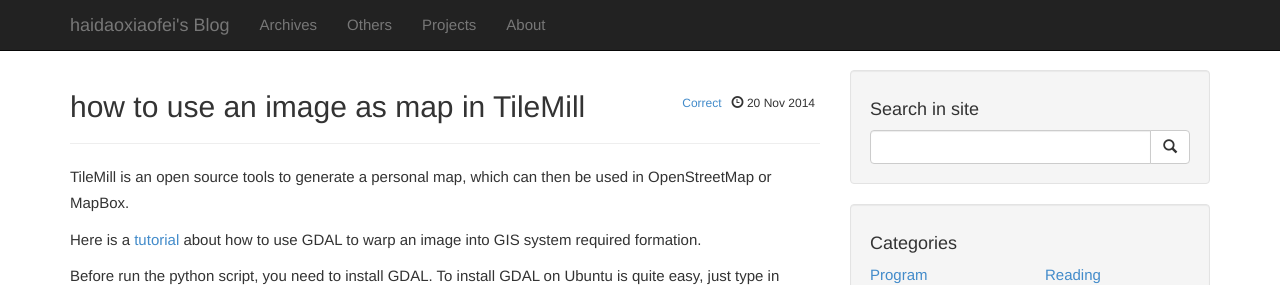
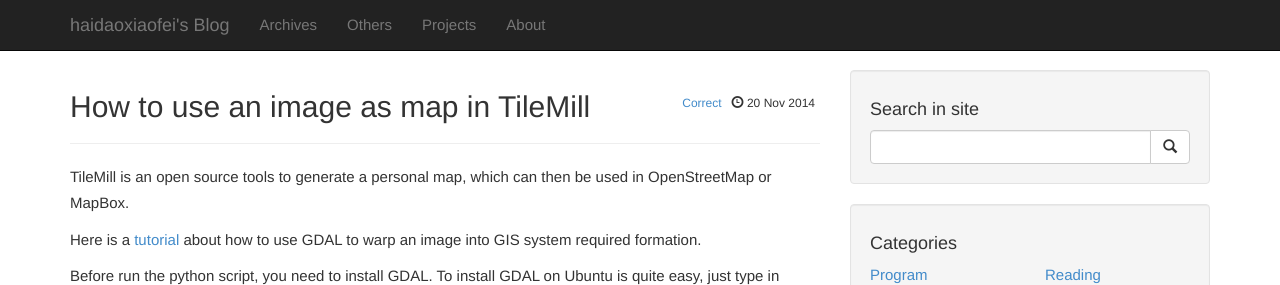
Before and after one commit to haidaoxiaofei/haidaoxiaofei.github.io, a Jekyll site: the page built from _posts/2014-11-20-how-image-map.md, in a window 1280 px wide and 1029 px high. Shown: the top 285 px of the window. Built offline with Jekyll 4.4.1, drawn with Linux system fonts in a browser that asks for light colours; Markdown is read by kramdown in place of the engine named in the settings; comment, search, counter and statistics services are not loaded.

Commit message:
correct error

```diff
--- a/_posts/2014-11-20-how-image-map.md
+++ b/_posts/2014-11-20-how-image-map.md
@@ -1,7 +1,7 @@
 ---
 layout: post
 category: "gis"
-title:  "how to use an image as map in TileMill"
+title:  "How to use an image as map in TileMill"
 tags: [Map Generator]
 ---
 
```
